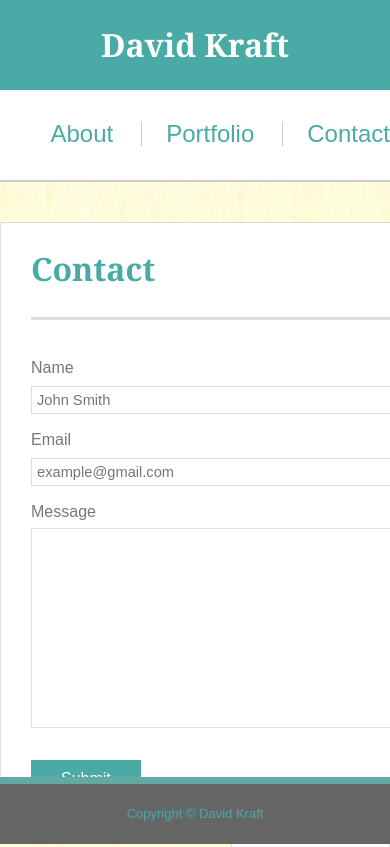
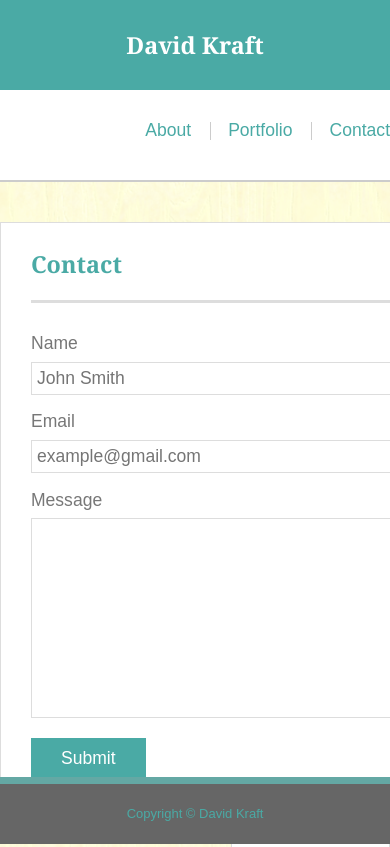
Before and after one commit to david-kraft/Responsive-Portfolio, a plain HTML site: page contact.html in a window 390 px wide. Shown: the top 847 px of the page. Drawn offline with Linux system fonts and the light colour scheme.

Commit message:
Could use feedback before submission

```diff
--- a/assets/css/style.css
+++ b/assets/css/style.css
@@ -1,9 +1,10 @@
-body {
+body{
     position: relative;
     background-image: url(../images/light-veneer.png);
+    font-size: 1vw
 }
 
-header {
+header{
     /* Setting height as auto, I can use internal elements to define the height (90px) */
     height: 90px;
     background-color: #ffffff;
@@ -12,14 +13,14 @@ header {
     border-bottom-color: #cccccc;
 }
 
-header nav {
+header nav{
     /* The nav also serves the same function as container, in this case. */
     max-width: 960px;
     margin-right: auto;
     margin-left: auto;
 }
 
-header nav div.name {
+header nav div.name{
     display: inline-block;
     vertical-align: middle;
     background-color: #4aaaa5;
@@ -31,36 +32,35 @@ header nav div.name {
     width: auto;
 }
 
-header nav div.name h1 {
+header nav div.name h1{
     display: inline-block;
     line-height: 90px;
     color: #ffffff;
     font-family: 'Georgia', Times, Times New Roman, serif;
-    font-size: 24pt;
+    font-size: 3vw;
     font-weight: bold;
 }
 
 /* Unordered list serves as navigation and floats to right */
-    header nav ul {
-        display: inline-block;
+    header nav ul{
         float: right;
         padding-top: 32px;
         padding-bottom: 32px;
     }
 
-    header nav ul li {
+    header nav ul li{
         display: inline-block;
         color: #4aaaa5;
-        font-size: 18pt;
+        font-size: 2vw;
         font-family: 'Arial', 'Helvetica Neue', Helvetica, sans-serif;
     }
 
-    header nav ul li a {
+    header nav ul li a{
         text-decoration: none;
         color: #4aaaa5;
     }
 
-    header nav ul li+li {
+    header nav ul li+li{
         border-left-width: 1px;
         border-left-style: solid;
         border-left-color: #cccccc;
@@ -70,7 +70,7 @@ header nav div.name h1 {
 
 
 /* Contains everything between header and footer */
-    .container {
+    .container{
         margin-top: 40px;
         margin-right: auto;
         margin-bottom: 115px;
@@ -82,7 +82,7 @@ header nav div.name h1 {
 
     /* Left column with main content; page-specific */
 
-        article {
+        article{
             padding: 30px;
             background-color: #ffffff;
             width: 55%;
@@ -95,9 +95,9 @@ header nav div.name h1 {
 
         /* Page-specific heading */
 
-            article h1 {
+            article h1{
                 font-family: 'Georgia', Times, Times New Roman, serif;
-                font-size: 24pt;
+                font-size: 3vw;
                 color: #4aaaa5;
                 padding-bottom: 1em;
                 margin-bottom: 1em;
@@ -110,9 +110,9 @@ header nav div.name h1 {
 
         /* Page-specific body text */
 
-        article p {
+        article p{
             font-family: 'Arial', 'Helvetica Neue', Helvetica, sans-serif;
-            font-size: 12pt;
+            font-size: 1.5vw;
             margin-top: .5rem;
             margin-bottom: .5rem;
             line-height: 200%;
@@ -122,7 +122,7 @@ header nav div.name h1 {
 
         /* Profile picture on index.html */
 
-            article img.profile-img {
+            article img.profile-img{
                 float: left;
                 margin: 0 15px 15px 0;
             }
@@ -130,7 +130,7 @@ header nav div.name h1 {
 
         /* Grid for Portfolio page */
 
-            article div.work {
+            article div.work{
                 display: inline-block;
                 width: 274px;
                 height: 205px;
@@ -148,50 +148,50 @@ header nav div.name h1 {
                 top: 138px
             }
 
-            article div.work h2 {
+            article div.work h2{
                 color: #ffffff;
-                font-size: 18pt;
+                font-size: 2vw;
                 text-align: center;
                 line-height: 60px;
             }
 
-            article div.work img {
+            article div.work img{
                 z-index: 1;
             }
 
         /* Forms for Contact Us page */
 
-            article input[type=text], input[type=email] {
+            article input[type=text], article input[type=email]{
                 width:100%;
                 border-style: solid;
                 border-width: 1px;
                 padding: 5px;
-                font-size: 11pt;
+                font-size: 1vw;
                 border-color: #dddddd;
                 box-sizing: border-box;
             }
 
-            article input.one-line {
+            article input.one-line{
                 resize: none;
             }
 
-            input.multi-line {
+            article input.multi-line{
                 height: 200px;
             }
 
-            input[type=submit] {
+            article input[type=submit]{
                 width: auto;
                 box-sizing: border-box;
                 border: none;
                 padding: 10px 30px;
-                font-size: 12pt;
+                font-size: 1vw;
                 color: #ffffff;
                 background-color: #4aaaa5;
             }
 
     /* Main right column with social media buttons; universal */
 
-        aside {
+        aside{
             padding: 30px;
             background-color: #ffffff;
             max-width: 25%;
@@ -201,9 +201,9 @@ header nav div.name h1 {
             float: right;
         }
 
-        aside h2 {
+        aside h2{
             font-family: 'Georgia', Times, Times New Roman, serif;
-            font-size: 18pt;
+            font-size: 2vw;
             color: #4aaaa5;
             padding-bottom: 1em;
             margin-bottom: 1em;
@@ -213,13 +213,13 @@ header nav div.name h1 {
             border-bottom-color: #dddddd;
         }
 
-        aside img.social-btn {
+        aside img.social-btn{
             float: left;
             max-width: 100px;
             padding: 10px
         }
 
-footer {
+footer{
     height: 60px;
     border-top-color: #64a8a4;
     border-top-width: 7px;
@@ -230,7 +230,7 @@ footer {
     bottom: 0px;
 }
 
-footer p {
+footer p{
     margin-right: auto;
     margin-left: auto;
     color: #4aaaa5;
@@ -239,44 +239,136 @@ footer p {
     vertical-align: bottom;
     font-family: 'Arial', 'Helvetica Neue', Helvetica, sans-serif;
     font-size: small;
-    z-index: 4;
 }
 
 /* Width at 980px & below */
 @media screen and (max-width: 980px){
+
+    /* Making all text larger */
+
+        header nav div.name h1{
+            font-size: 4vw;
+        }
+
+        header nav ul li{
+            font-size: 3vw;
+        }
+
+        article h1{
+            font-size: 4vw;
+        }
+
+        article p{
+            font-size: 2vw;
+        }
+
+        article div.work h2{
+            font-size: 3vw;
+        }
+
+        article input[type=text], article input[type=email]{
+            font-size: 1.5vw
+        }
+
+        article input[type=submit]{
+            font-size: 2vw
+        }
+
+        aside h2{
+            font-size: 3vw
+        }
 }
 
 /* Width at 768px & below */
 @media screen and (max-width: 768px){
-    .container {
+    .container{
         max-width: 600px
     }
-    article {
-        width: 100%;
-        display: inline-block
-        margin-left: auto;
-        margin-right: auto;
-    }
-    aside {
+    article{
         width: 100%;
         display: inline-block;
         margin-left: auto;
         margin-right: auto;
     }
+    aside{
+        width: 100%;
+        display: inline-block;
+        margin-left: auto;
+        margin-right: auto;
+    }
+
+    /* Making smallest text larger */
+        article p{
+            font-size: 2.5vw;
+        }
+
+        aside h2{
+            font-size: 3.5vw
+        }
+
+        article input[type=text], article input[type=email]{
+            font-size: 2.5vw
+        }
+
+        article input[type=submit]{
+            font-size: 3vw
+        }
 }
 
 /* Width at 640px & below */
 @media screen and (max-width: 640px){
-    header {
+
+    header{
         height: 180px;
     }
-    header nav div.name {
+
+    header nav div.name{
         width: 100%;
-        text-align: center
+        text-align: center;
     }
-    header nav ul {
-        text-align: center
+
+    header nav ul{
+        max-width: 100%;
+        text-align: center;
     }
-    .container {
+
+    .container{
         max-width: 600px;
     }
+
+    /* Making all text larger */
+
+        header nav div.name h1{
+            font-size: 6vw;
+        }
+
+        header nav ul li{
+            font-size: 4.5vw;
+        }
+
+        article h1{
+            font-size: 6vw;
+        }
+
+        article p{
+            font-size: 4.5vw;
+        }
+
+        article div.work h2{
+            font-size: 4.5vw;
+        }
+
+        article input[type=text], article input[type=email]{
+            font-size: 4.5vw
+        }
+
+        article input[type=submit]{
+            font-size: 4.5vw
+        }
+
+        aside h2{
+            font-size: 6vw
+        }
+
+
+}
```
Also changed, not shown: assets/css/reset.css (+7 -7 lines).
